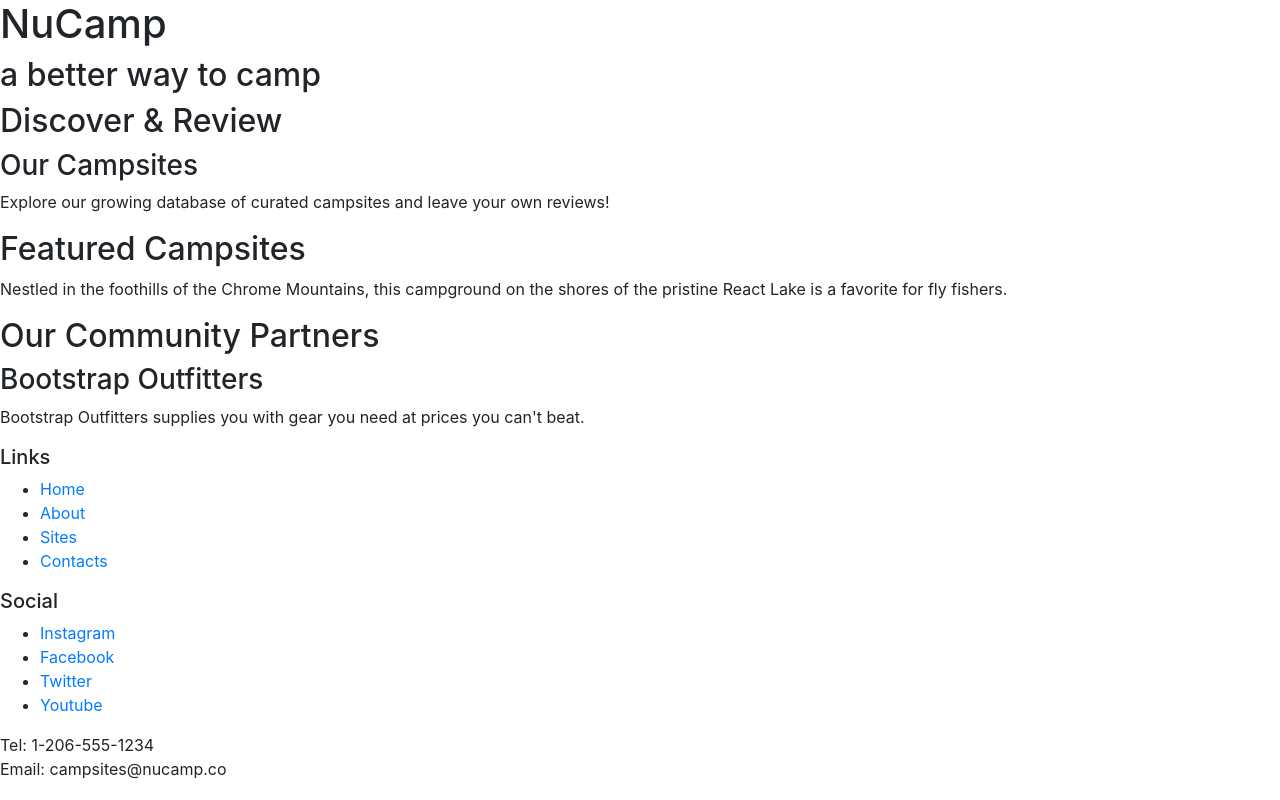
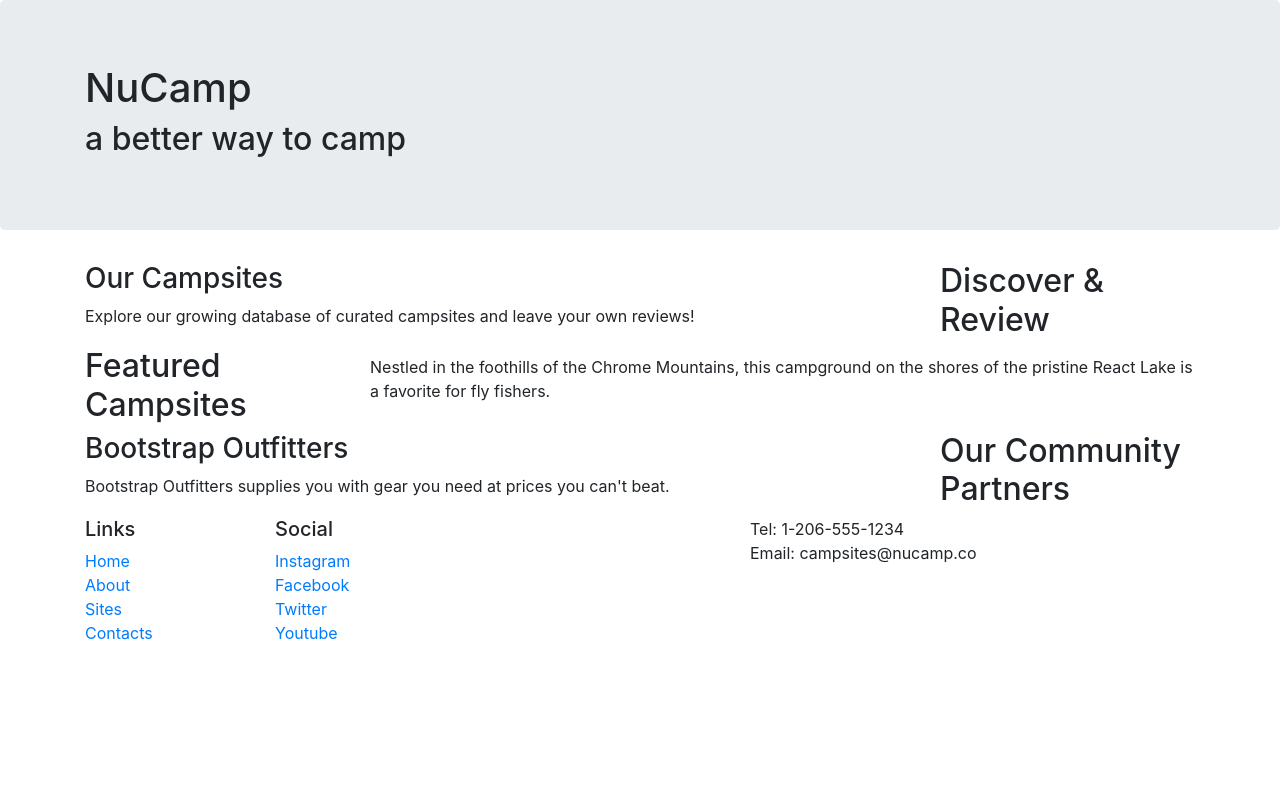
Before and after one commit to link2cory/nucampwebsite, a website: page index.html in a window 1280 px wide. Drawn offline with nearby package versions, Linux system fonts and the light colour scheme.

Commit message:
added some layout styles to index

```diff
--- a/index.html
+++ b/index.html
@@ -9,54 +9,80 @@
   </head>
 
   <body>
-    <header>
-      <div>
+    <header class="jumbotron">
+      <div class="container">
+        <div class="row">
+          <div class="col">
             <h1>NuCamp</h1>
             <h2>a better way to camp</h2>
           </div>
+        </div>
+      </div>
     </header>
 
-    <div>
+    <div class="container">
+      <div class="row">
+        <div class="col-sm-4 col-md-3 order-sm-last">
           <h2>Discover & Review</h2>
+        </div>
+        <div class="col">
           <h3>Our Campsites</h3>
           <p>Explore our growing database of curated campsites and leave your own reviews!</p>
         </div>
+      </div>
+    </div>
 
-    <div>
+    <div class="container">
+      <div class="row">
+        <div class="col-sm-4 col-md-3">
           <h2>Featured Campsites</h2>
+        </div>
+        <div class="col">
           <h3 React Lake Campground></h3>
           <p>Nestled in the foothills of the Chrome Mountains, this campground on the shores
           of the pristine React Lake is a favorite for fly fishers.</p>
         </div>
+      </div>
+    </div>
 
-    <div>
+    <div class="container">
+      <div class="row">
+        <div class="col-sm-4 col-md-3 order-sm-last">
           <h2>Our Community Partners</h2>
+        </div>
+        <div class="col">
           <h3>Bootstrap Outfitters</h3>
           <p>Bootstrap Outfitters supplies you with gear you need at prices you can't beat.</p>
         </div>
+      </div>
+    </div>
 
     <footer>
-      <div>
+      <div class="container">
+        <div class="row">
+          <div class="col-4 col-sm-2">
             <h5>Links</h5>
-        <ul>
+            <ul class="list-unstyled">
               <li> <a href='#'>Home</a></li>
               <li> <a href='#'>About</a></li>
               <li> <a href='#'>Sites</a></li>
               <li> <a href='#'>Contacts</a></li>
             </ul>
           </div>
-      <div>
+          <div class="col-6 col-sm-5">
             <h5>Social</h5>
-        <ul>
+            <ul class="list-unstyled">
               <li> <a href="http://instagram.com/">Instagram</a></li>
               <li> <a href="http://facebook.com/">Facebook</a></li>
               <li> <a href="http://twitter.com/">Twitter</a></li>
               <li> <a href="youtube.com">Youtube</a></li>
             </ul>
           </div>
-      <div>
+          <div class="col-sm-4">
             Tel: 1-206-555-1234 <br />
             Email: campsites@nucamp.co
+          </div>
+        </div>
       </div>
     </footer>
     <script src="node_modules/jquery/dist/jquery.slim.min.js"></script>
```
Lines whose indentation alone changed are shown as unchanged.
